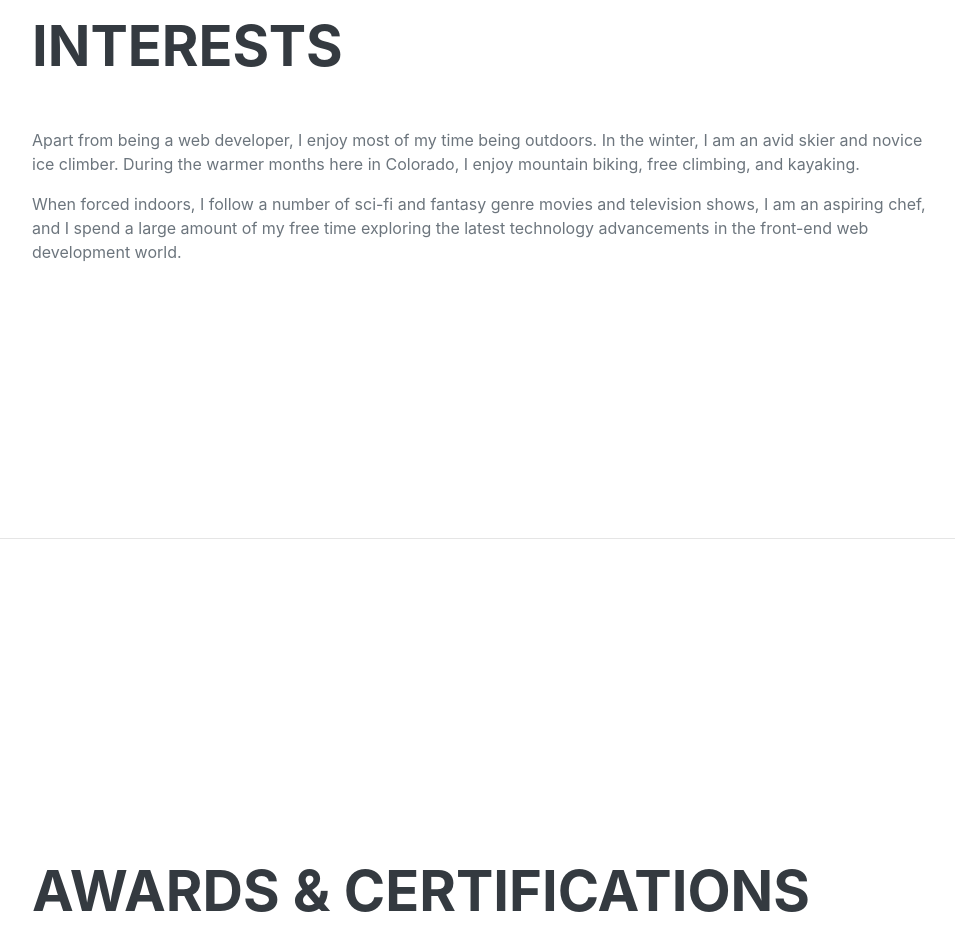
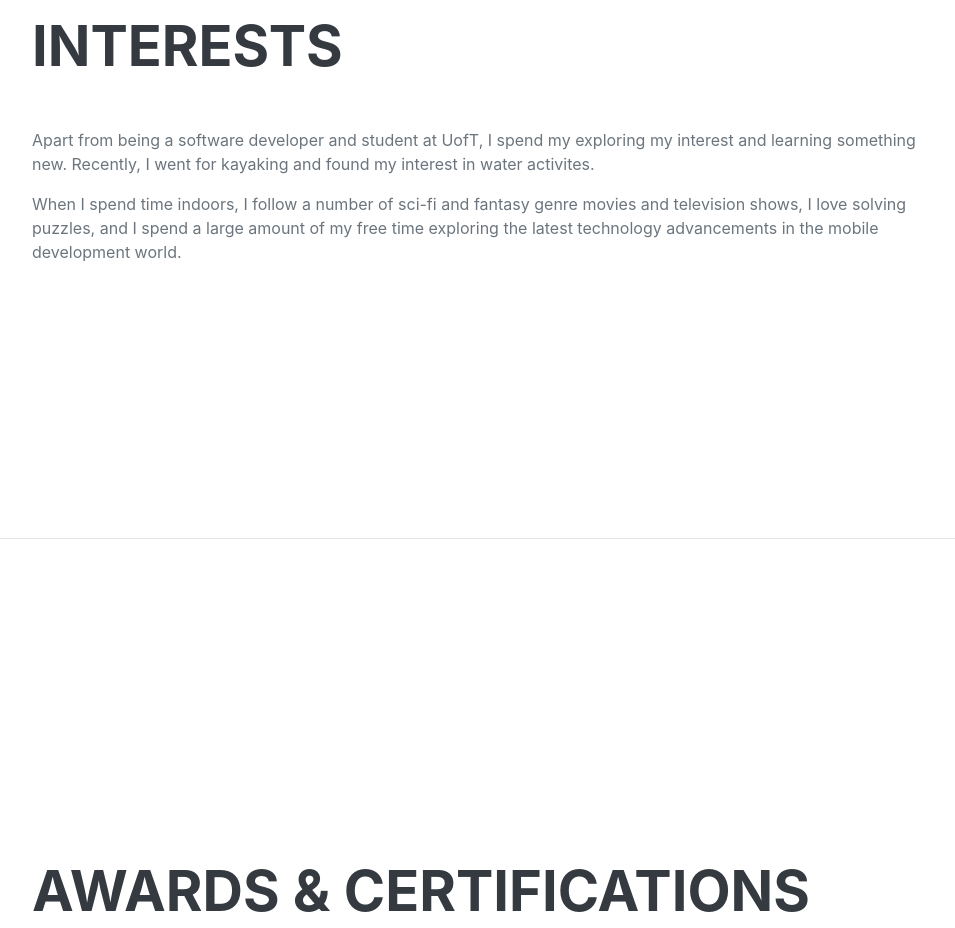
Before and after one commit to Z1Ranger/Portfolio, a plain HTML site: page index.html in a window 1280 px wide. Shown: the part 3800-4728 px from the top of the page, without its empty margins (288-1243 px from the left). Drawn offline with nearby package versions, Linux system fonts and the light colour scheme; a web font is replaced by a local one.

Commit message:
modified file

```diff
--- a/index.html
+++ b/index.html
@@ -157,8 +157,8 @@
             <section class="resume-section" id="interests">
                 <div class="resume-section-content">
                     <h2 class="mb-5">Interests</h2>
-                    <p>Apart from being a web developer, I enjoy most of my time being outdoors. In the winter, I am an avid skier and novice ice climber. During the warmer months here in Colorado, I enjoy mountain biking, free climbing, and kayaking.</p>
-                    <p class="mb-0">When forced indoors, I follow a number of sci-fi and fantasy genre movies and television shows, I am an aspiring chef, and I spend a large amount of my free time exploring the latest technology advancements in the front-end web development world.</p>
+                    <p>Apart from being a software developer and student at UofT, I spend my exploring my interest and learning something new. Recently, I went for kayaking and found my interest in water activites.</p>
+                    <p class="mb-0">When I spend time indoors, I follow a number of sci-fi and fantasy genre movies and television shows, I love solving puzzles, and I spend a large amount of my free time exploring the latest technology advancements in the mobile development world.</p>
                 </div>
             </section>
             <hr class="m-0" />
```
